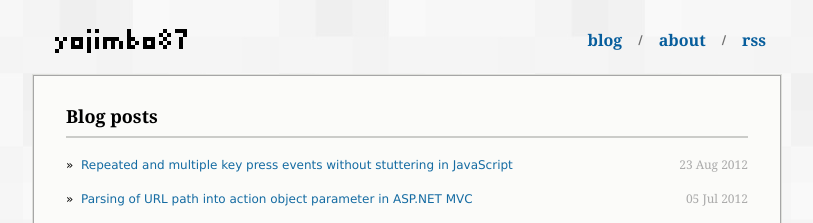
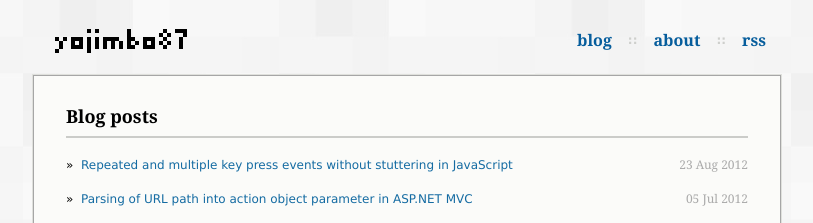
Before and after one commit to yojimbo87/yojimbo87.github.com, a Jekyll site: the page built from index.html, in a window 1280 px wide. Shown: the top 223 px of the page, without its empty margins (233-1046 px from the left). Built offline with Jekyll 4.4.1, drawn with Linux system fonts in a browser that asks for light colours; Markdown is read by kramdown in place of the engine named in the settings.

Commit message:
Change menu separators style.

```diff
--- a/_layouts/default.html
+++ b/_layouts/default.html
@@ -30,9 +30,9 @@
 			</a>
 			<div class="menu">
 				<a href="/">blog</a>
-				<span>/</span>
+				<span>::</span>
 				<a href="/about/about.html">about</a>
-				<span>/</span>
+				<span>::</span>
 				<a href="/feed/feed.xml">rss</a>
 			</div>
 		</div>
--- a/css/screen.css
+++ b/css/screen.css
@@ -57,7 +57,7 @@ h3 { font-family: Georgia; font-size: 16px; font-weight: bold; margin: 32px 0 12
 	#header .menu { float: right; line-height: 48px; }
 	#header a { color: #065d9c; display: block; float: left; font-family: Georgia; font-size: 16px; font-weight: bold; padding: 0 16px; text-decoration: none; }
 	#header a:hover { color: #000; }
-	#header span { color: #6e6e6e; float: left; font-weight: bold; }
+	#header span { color: #cecfcc; float: left; font-weight: bold; }
 
 	#content-wrapper { border: 1px solid #dfe0dc; margin: 0 0 24px 0; }
 	#content { background: #fbfbf9; border: 1px solid #a6a6a6; padding: 12px 32px 24px 32px; }
```
